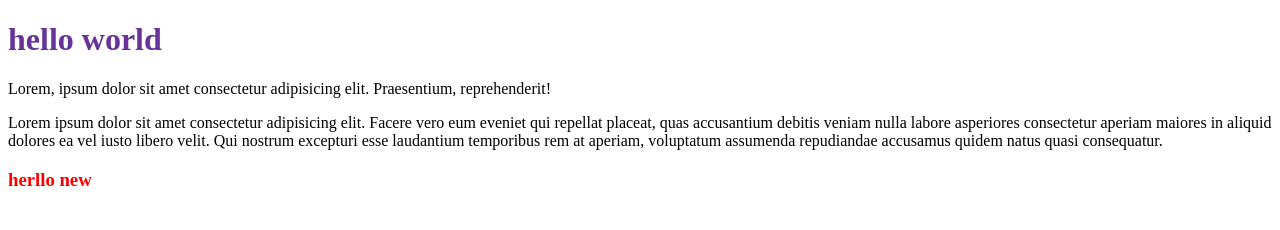
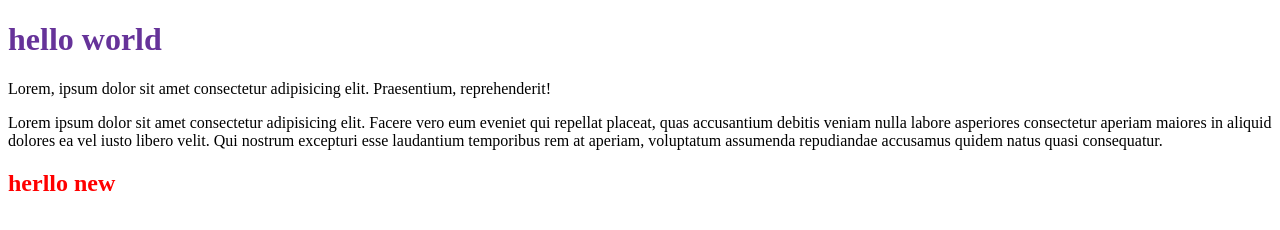
Before and after one commit to ABHI2211998/my-learn-git-pro, a plain HTML site: page index.html in a window 1280 px wide. Drawn offline with Linux system fonts and the light colour scheme.

Commit message:
clg changes

```diff
--- a/index.html
+++ b/index.html
@@ -20,6 +20,6 @@
       aperiam, voluptatum assumenda repudiandae accusamus quidem natus quasi
       consequatur.
     </p>
-    <h3>herllo new</h3>
+    <h2>herllo new</h3>
   </body>
 </html>
--- a/style.css
+++ b/style.css
@@ -2,6 +2,6 @@ h1 {
   color: rebeccapurple;
 }
 
-h3 {
+h2 {
   color: red;
 }
```
